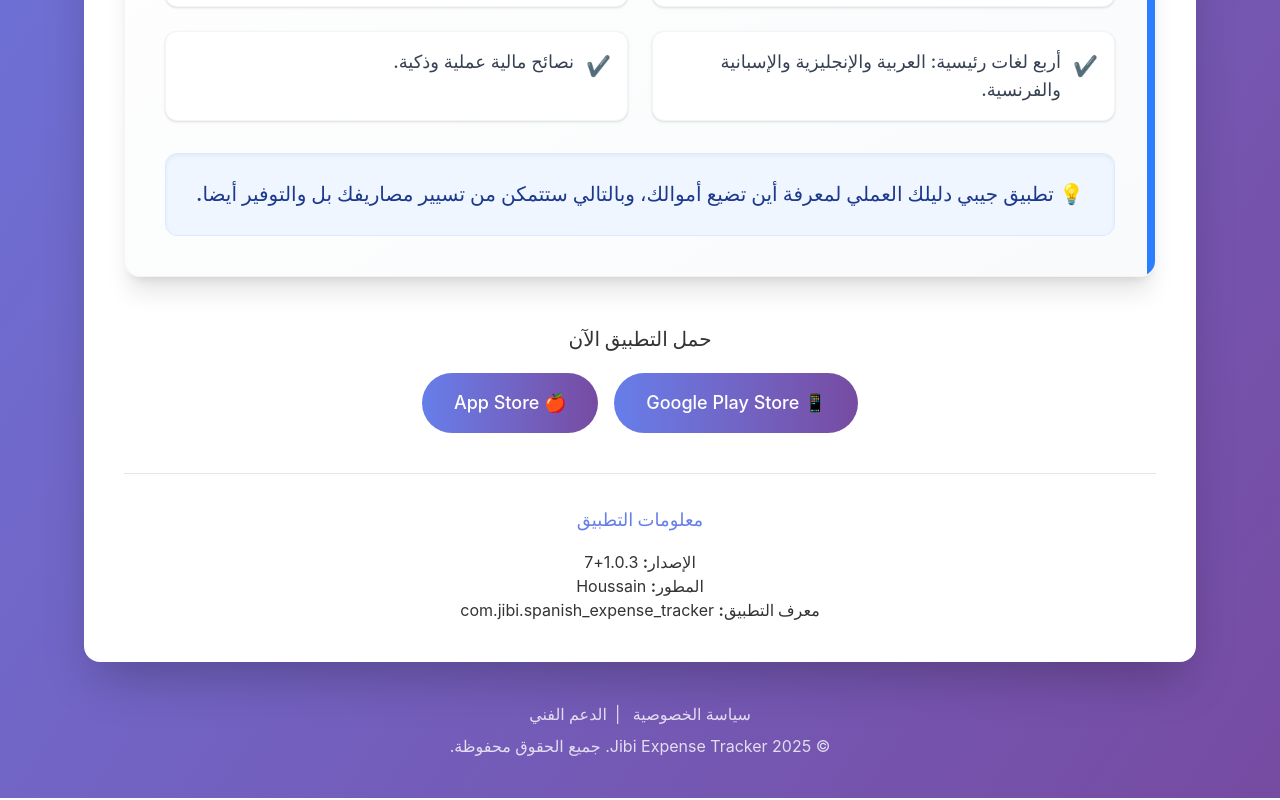
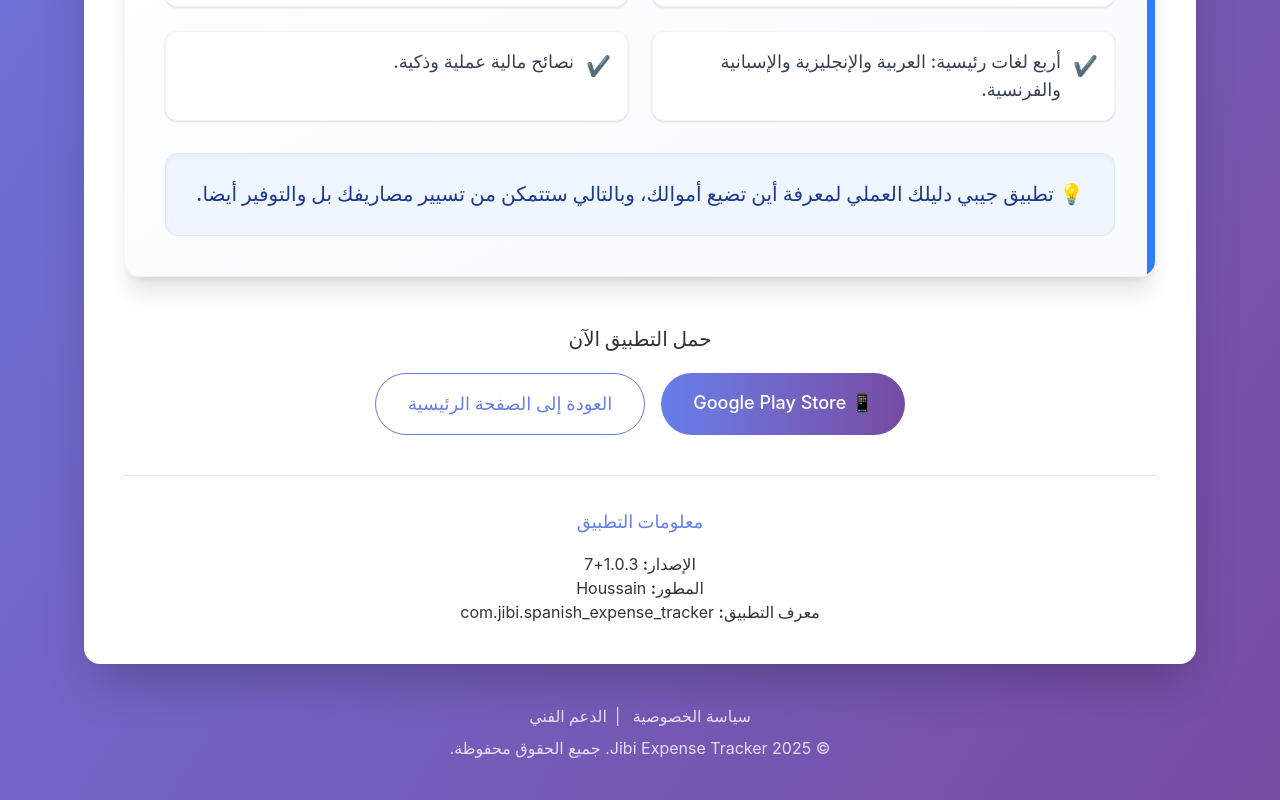
Before and after one commit to alfaress01/houssain-apps, a React (Vite) app: page /jibi in a window 1280 px wide. Shown: the part 1170-1970 px from the top of the page. Built offline with nearby package versions, Linux system fonts and the light colour scheme.

Commit message:
Update Jibi page actions

```diff
--- a/src/pages/JibiPage.jsx
+++ b/src/pages/JibiPage.jsx
@@ -28,8 +28,8 @@ const contentByLanguage = {
     highlight:
       '💡 تطبيق جيبي دليلك العملي لمعرفة أين تضيع أموالك، وبالتالي ستتمكن من تسيير مصاريفك بل والتوفير أيضا.',
     downloadTitle: 'حمل التطبيق الآن',
+    homeLabel: 'العودة إلى الصفحة الرئيسية',
     googlePlayLabel: '📱 Google Play Store',
-    appStoreLabel: '🍎 App Store',
     appInfoTitle: 'معلومات التطبيق',
     versionLabel: 'الإصدار',
     developerLabel: 'المطور',
@@ -65,8 +65,8 @@ const contentByLanguage = {
     highlight:
       '💡 Jibi is your practical guide to discovering where your money goes, helping you manage expenses better and save more.',
     downloadTitle: 'Download the App Now',
+    homeLabel: 'Back to Home',
     googlePlayLabel: '📱 Google Play Store',
-    appStoreLabel: '🍎 App Store',
     appInfoTitle: 'App Information',
     versionLabel: 'Version',
     developerLabel: 'Developer',
@@ -102,8 +102,8 @@ const contentByLanguage = {
     highlight:
       '💡 Jibi es tu guía práctica para descubrir a dónde se va tu dinero, para que puedas gestionar mejor tus gastos y ahorrar más.',
     downloadTitle: 'Descarga la aplicación ahora',
+    homeLabel: 'Volver a la página principal',
     googlePlayLabel: '📱 Google Play Store',
-    appStoreLabel: '🍎 App Store',
     appInfoTitle: 'Información de la aplicación',
     versionLabel: 'Versión',
     developerLabel: 'Desarrollador',
@@ -139,8 +139,8 @@ const contentByLanguage = {
     highlight:
       '💡 Jibi est votre guide pratique pour comprendre où va votre argent, afin de mieux gérer vos dépenses et d’épargner davantage.',
     downloadTitle: "Téléchargez l'application maintenant",
+    homeLabel: "Retour à l'accueil",
     googlePlayLabel: '📱 Google Play Store',
-    appStoreLabel: '🍎 App Store',
     appInfoTitle: "Informations sur l'application",
     versionLabel: 'Version',
     developerLabel: 'Développeur',
@@ -242,12 +242,12 @@ const JibiPage = ({ language = 'ar' }) => {
               >
                 {content.googlePlayLabel}
               </a>
-              <a
-                href="#"
-                className="inline-block bg-gradient-to-r from-[#667eea] to-[#764ba2] text-white px-8 py-4 rounded-full text-lg font-medium hover:-translate-y-1 transition-transform duration-300"
+              <Link
+                to="/"
+                className="inline-block bg-white text-[#667eea] px-8 py-4 rounded-full text-lg font-bold border border-[#667eea] hover:-translate-y-1 transition-transform duration-300"
               >
-                {content.appStoreLabel}
-              </a>
+                {content.homeLabel}
+              </Link>
             </div>
           </div>
 
```
